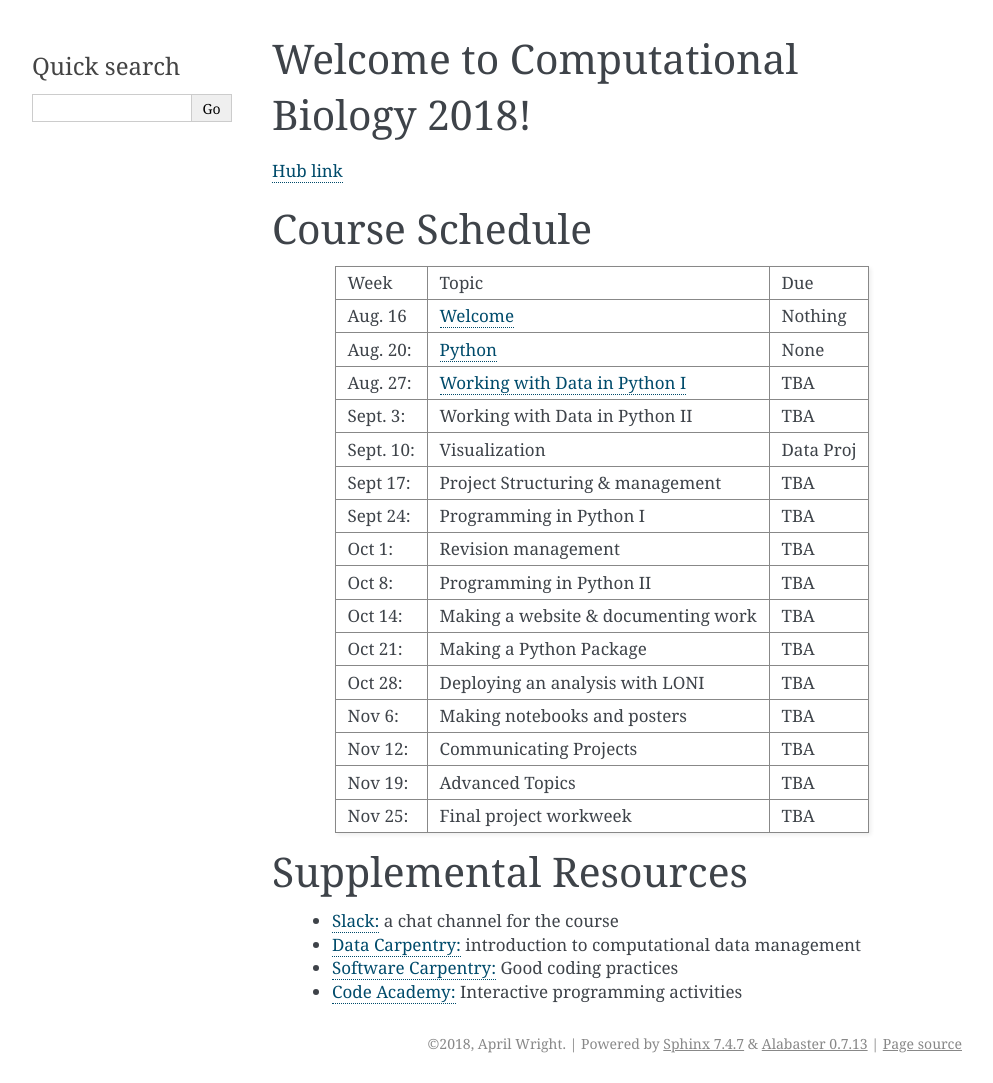
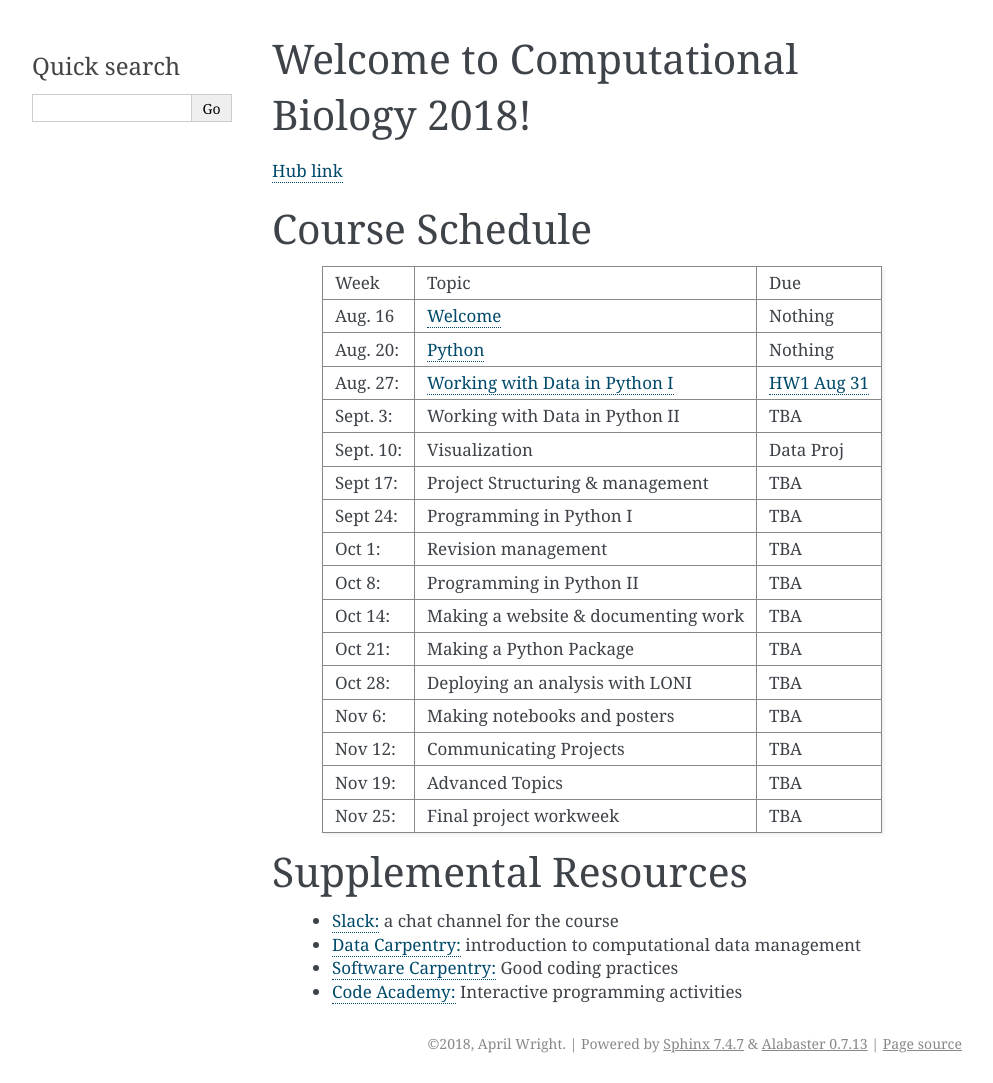
Before and after one commit to wrightaprilm/CompBio2018, a Sphinx documentation site: the page built from docs/index.rst, in a window 1280 px wide. Shown: the whole page, without its empty margins (148-1141 px from the left). Built offline with Sphinx 7.4.7, drawn with Linux system fonts in a browser that asks for light colours.

Commit message:
adding index

```diff
--- a/docs/index.rst
+++ b/docs/index.rst
@@ -16,41 +16,41 @@ Welcome to Computational Biology 2018!
 Course Schedule
 =====================================================================================
 
-+------------+----------------------------------------------------------+-----------+
-| Week       | Topic                                                    | Due       |
-+------------+----------------------------------------------------------+-----------+
-| Aug. 16    |  `Welcome <http://goo.gl/uCKPQE>`_                       | Nothing   |
-+------------+----------------------------------------------------------+-----------+
-| Aug. 20:   | `Python <https://goo.gl/EXG4DB>`_                        | None      |
-+------------+----------------------------------------------------------+-----------+
-| Aug. 27:   | `Working with Data in Python I <https://goo.gl/Le2Xsq>`_ | TBA       |
-+------------+----------------------------------------------------------+-----------+
-| Sept. 3:   |	Working with Data in Python II                          | TBA       |
-+------------+----------------------------------------------------------+-----------+
-| Sept. 10:  |	Visualization                                           | Data Proj |
-+------------+----------------------------------------------------------+-----------+
-| Sept 17:   |	Project Structuring & management                        | TBA       |
-+------------+----------------------------------------------------------+-----------+
-| Sept 24:   |	Programming in Python I                                 | TBA       |
-+------------+----------------------------------------------------------+-----------+
-| Oct 1:     |	Revision management                                     | TBA       |
-+------------+----------------------------------------------------------+-----------+
-| Oct 8:     |	Programming in Python  II                               | TBA       |
-+------------+----------------------------------------------------------+-----------+
-| Oct 14:    |	Making a website & documenting work                     | TBA       |
-+------------+----------------------------------------------------------+-----------+
-| Oct 21:    |	Making a Python Package	                                | TBA       |
-+------------+----------------------------------------------------------+-----------+
-| Oct 28:    |	Deploying an analysis with LONI                         | TBA       |
-+------------+----------------------------------------------------------+-----------+
-| Nov 6:     |	Making notebooks and posters                            | TBA       |
-+------------+----------------------------------------------------------+-----------+
-| Nov 12:    |	Communicating Projects	                                |TBA        |
-+------------+----------------------------------------------------------+-----------+
-| Nov 19:    |	Advanced Topics                                         | TBA       |
-+------------+----------------------------------------------------------+-----------+
-| Nov 25:    |	Final project workweek                                  | TBA       |
-+------------+----------------------------------------------------------+-----------+
++------------+----------------------------------------------------------+-------------------------------------------+
+| Week       | Topic                                                    | Due                                       |
++------------+----------------------------------------------------------+-------------------------------------------+
+| Aug. 16    |  `Welcome <http://goo.gl/uCKPQE>`_                       | Nothing                                   |
++------------+----------------------------------------------------------+-------------------------------------------+
+| Aug. 20:   | `Python <https://goo.gl/EXG4DB>`_                        | Nothing                                   |
++------------+----------------------------------------------------------+-------------------------------------------+
+| Aug. 27:   | `Working with Data in Python I <https://goo.gl/Le2Xsq>`_ | `HW1 Aug 31 <https://goo.gl/VxHHj7>`_     |
++------------+----------------------------------------------------------+-------------------------------------------+
+| Sept. 3:   |	Working with Data in Python II                          | TBA                                       |
++------------+----------------------------------------------------------+-------------------------------------------+
+| Sept. 10:  |	Visualization                                           | Data Proj                                 |
++------------+----------------------------------------------------------+-------------------------------------------+
+| Sept 17:   |	Project Structuring & management                        | TBA                                       |
++------------+----------------------------------------------------------+-------------------------------------------+
+| Sept 24:   |	Programming in Python I                                 | TBA                                       |
++------------+----------------------------------------------------------+-------------------------------------------+
+| Oct 1:     |	Revision management                                     | TBA                                       |
++------------+----------------------------------------------------------+-------------------------------------------+
+| Oct 8:     |	Programming in Python  II                               | TBA                                       |
++------------+----------------------------------------------------------+-------------------------------------------+
+| Oct 14:    |	Making a website & documenting work                     | TBA                                       |
++------------+----------------------------------------------------------+-------------------------------------------+
+| Oct 21:    |	Making a Python Package	                                | TBA                                       |
++------------+----------------------------------------------------------+-------------------------------------------+
+| Oct 28:    |	Deploying an analysis with LONI                         | TBA                                       |
++------------+----------------------------------------------------------+-------------------------------------------+
+| Nov 6:     |	Making notebooks and posters                            | TBA                                       |
++------------+----------------------------------------------------------+-------------------------------------------+
+| Nov 12:    |	Communicating Projects	                                |TBA                                        |
++------------+----------------------------------------------------------+-------------------------------------------+
+| Nov 19:    |	Advanced Topics                                         | TBA                                       |
++------------+----------------------------------------------------------+-------------------------------------------+
+| Nov 25:    |	Final project workweek                                  | TBA                                       |
++------------+----------------------------------------------------------+-------------------------------------------+
 
 Supplemental Resources
 ======================
```
